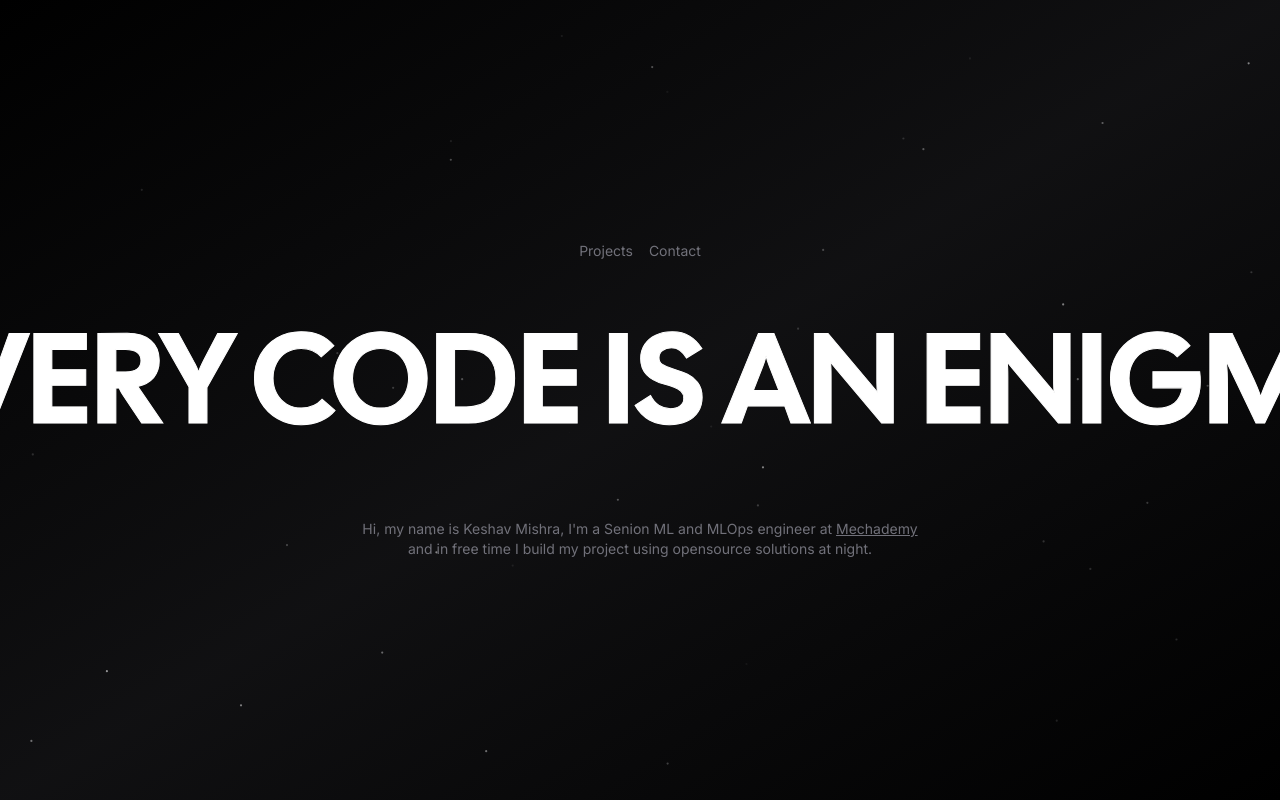
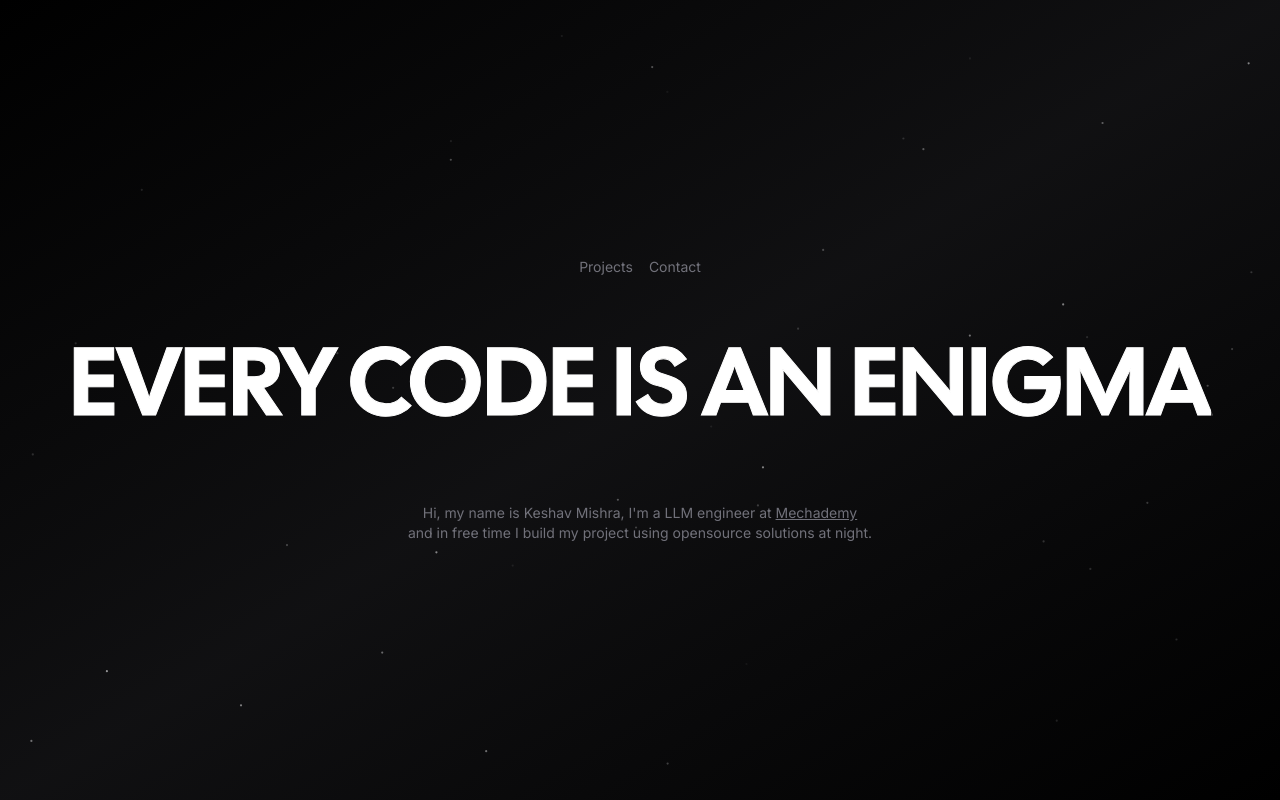
Before and after one commit to keshav1998/Portfolio-Hiring-Showcase, a Next.js app: page / in a window 1280 px wide. Built offline with nearby package versions, Linux system fonts and the light colour scheme; no server answers; what tailwindcss-debug-screens would draw is missing.

Commit message:
edit animated text size to fix overflow

```diff
--- a/app/page.tsx
+++ b/app/page.tsx
@@ -28,14 +28,14 @@
 				className="absolute inset-0 -z-10 animate-fade-in"
 				quantity={100}
 			/>
-			<h1 className="z-10 text-4xl text-transparent duration-1000 bg-white cursor-default text-edge-outline animate-title font-display sm:text-6xl md:text-9xl whitespace-nowrap bg-clip-text ">
+			<h1 className="z-10 text-3xl text-transparent duration-1000 bg-white cursor-default text-edge-outline animate-title font-display sm:text-5xl md:text-8xl whitespace-nowrap bg-clip-text ">
 				EVERY CODE IS AN ENIGMA
 			</h1>
 
 			<div className="hidden w-screen h-px animate-glow md:block animate-fade-right bg-gradient-to-r from-zinc-300/0 via-zinc-300/50 to-zinc-300/0" />
 			<div className="my-16 text-center animate-fade-in">
 				<h2 className="text-sm text-zinc-500 ">
-					Hi, my name is Keshav Mishra, I'm a Senion ML and MLOps engineer at{" "}
+					Hi, my name is Keshav Mishra, I'm a LLM engineer at{" "}
 					<Link
 						target="_blank"
 						href="https://www.mechademy.com"
```
